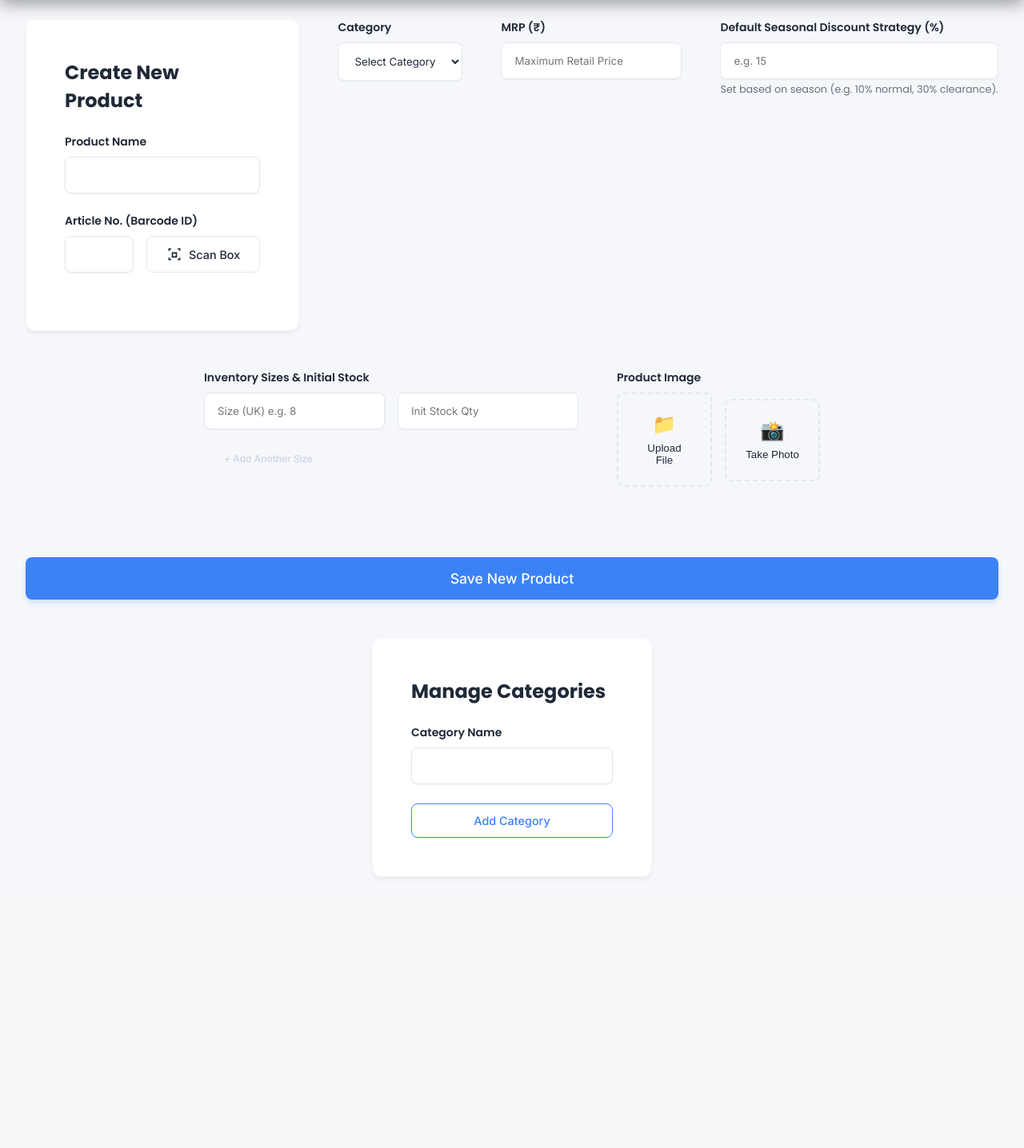
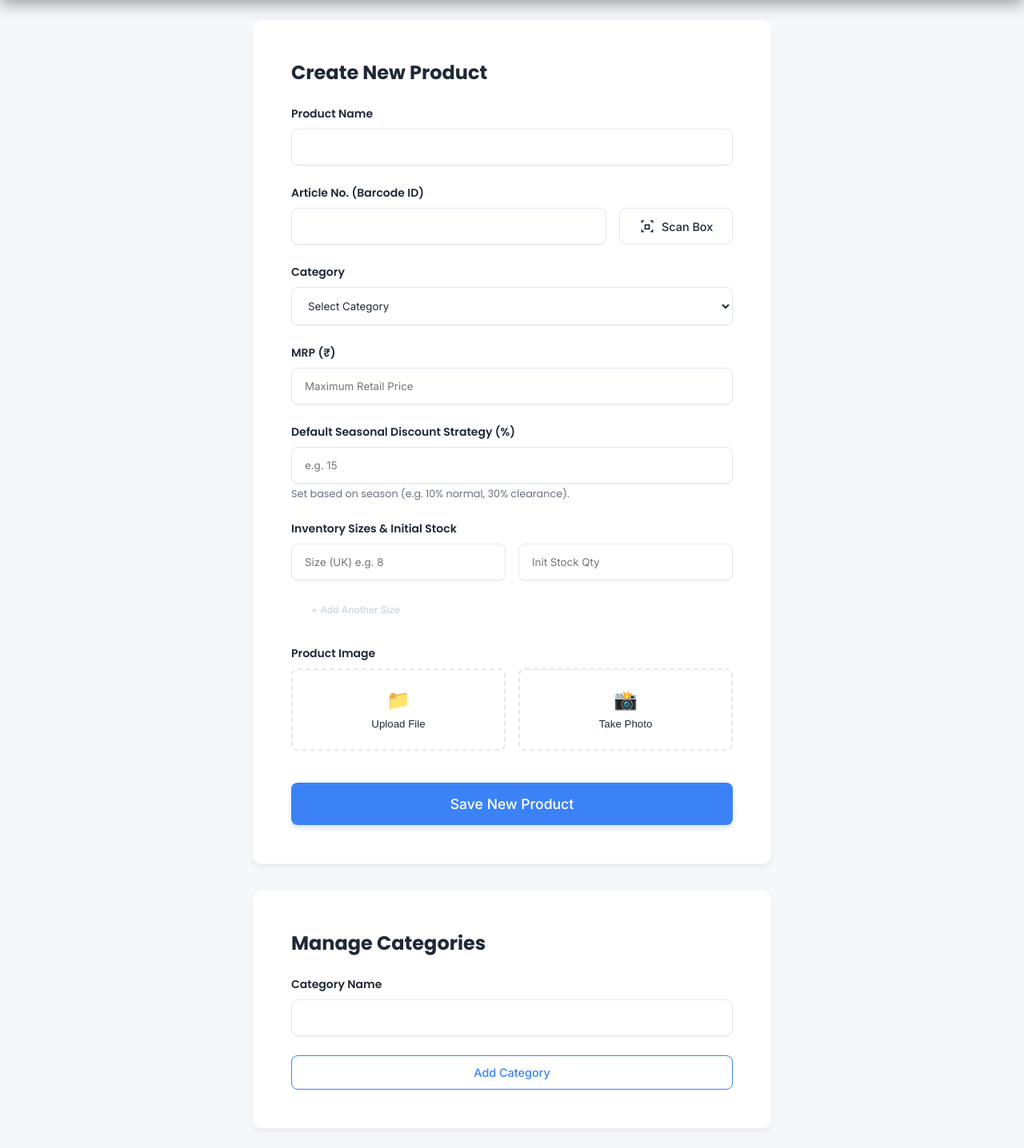
Before and after one commit to sudeep291/inventory, a Flask app: page /add_product in a window 1280 px wide. Shown: the part 64-1500 px from the top of the page at 80% size. Before the commit the page ends 1162 px from the top, so only its background shows below. Run offline with Flask 3, Linux system fonts and the light colour scheme; the visitor is signed in with stand-in values (Sample User, id 1); some libraries are stand-ins or nearby versions.

Commit message:
UI/Fix: Restore Add Product layout and finalize Reactive Analytics Synchronization

```diff
--- a/app.py
+++ b/app.py
@@ -490,6 +490,8 @@ def api_add_category():
             'name_lower': name.lower()
         })
         new_id = new_ref[1].id
+        import threading
+        threading.Thread(target=enterprise_heartbeat, daemon=True).start()
         return jsonify({"id": new_id, "name": name})
     except Exception as e:
         return jsonify({"error": str(e)}), 400
@@ -554,6 +556,8 @@ def api_add_product():
             'is_active': True,
             'sizes': sizes_list
         })
+        import threading
+        threading.Thread(target=enterprise_heartbeat, daemon=True).start()
         return jsonify({"success": True})
     except Exception as e:
         logger.error(f"api_add_product error: {e}")
@@ -574,6 +578,8 @@ def api_update_product_image(id):
             return jsonify({"error": "Failed to process image"}), 400
         db = get_db()
         db.collection('Products').document(id).update({'image_path': image_data_uri})
+        import threading
+        threading.Thread(target=enterprise_heartbeat, daemon=True).start()
         return jsonify({"success": True, "image_path": image_data_uri})
     except Exception as e:
         return jsonify({"error": str(e)}), 500
@@ -584,6 +590,8 @@ def api_remove_product_image(id):
     try:
         db = get_db()
         db.collection('Products').document(id).update({'image_path': None})
+        import threading
+        threading.Thread(target=enterprise_heartbeat, daemon=True).start()
         return jsonify({"success": True})
     except Exception as e:
         return jsonify({"error": str(e)}), 500
@@ -596,6 +604,8 @@ def api_remove_product():
     try:
         db = get_db()
         db.collection('Products').document(product_id).update({'is_active': False})
+        import threading
+        threading.Thread(target=enterprise_heartbeat, daemon=True).start()
         return jsonify({"success": True})
     except Exception as e:
         return jsonify({"error": str(e)}), 500
@@ -773,6 +783,8 @@ def api_adjust_stock_batch():
                             prod_doc.reference.update({'mrp': nm, 'selling_price': new_sp})
                         break
 
+        import threading
+        threading.Thread(target=enterprise_heartbeat, daemon=True).start()
         return jsonify({"success": True})
     except Exception as e:
         logger.error(f"api_adjust_stock_batch error: {e}")
--- a/templates/add_product.html
+++ b/templates/add_product.html
@@ -1,8 +1,8 @@
 {% extends 'layout.html' %}
 {% block content %}
-<main class="dashboard-layout responsive-flex-stack">
+<main class="dashboard-layout animate-fade-up">
 
-    <div class="form-container main-form">
+    <div class="form-container" style="margin-bottom: 2rem;">
         <h2 style="margin-bottom:1.5rem">Create New Product</h2>
         <form id="productForm" enctype="multipart/form-data">
             <div class="form-group"><label>Product Name</label><input type="text" name="name" required></div>
@@ -24,8 +24,8 @@
                         </div>
                     </div>
                 </div>
-                </div>
             </div>
+
             <div class="form-group">
                 <label>Category</label>
                 <select name="category_id" id="categorySelect" required><option value="">Select Category</option></select>
@@ -93,7 +93,7 @@
         </form>
     </div>
 
-    <div class="form-container side-form">
+    <div class="form-container">
         <h2 style="margin-bottom:1.5rem">Manage Categories</h2>
         <form id="categoryForm">
             <div class="form-group"><label>Category Name</label><input type="text" id="catName" required></div>
```
